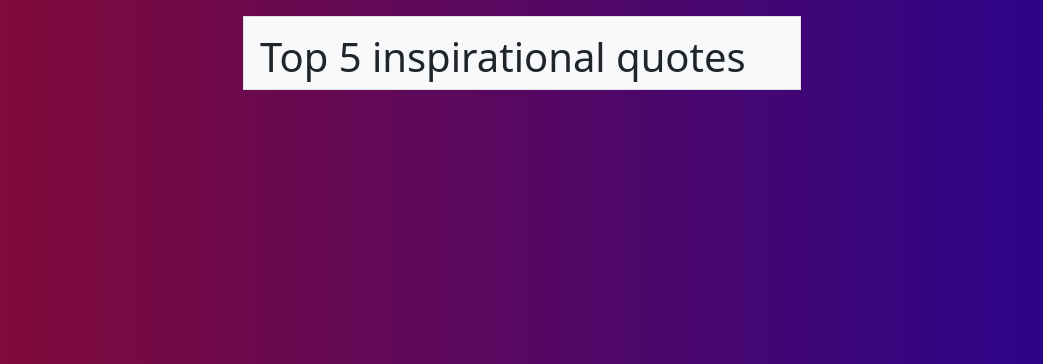
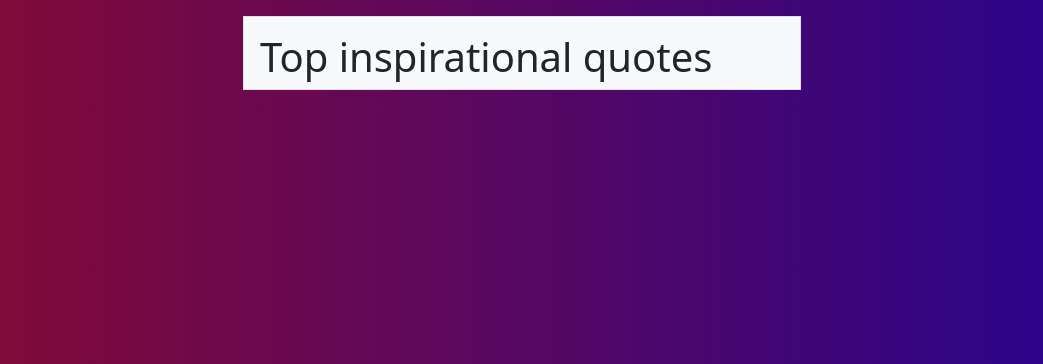
Before and after one commit to phigames/ld48, a Django app: page /leaderboard/ in a window 1280 px wide. Shown: the part 56-420 px from the top of the page, without its empty margins (118-1161 px from the left). Run offline with Django 3.2, Linux system fonts and the light colour scheme; data that the repository does not hold is empty; parts of the project's set-up code (start-up, migrations or seed data) failed here and were passed over; some libraries are stand-ins or nearby versions.

Commit message:
more top quotes

```diff
--- a/ld48/templates/ld48/leaderboard.html
+++ b/ld48/templates/ld48/leaderboard.html
@@ -4,7 +4,7 @@
 
 {% block content %}
 <div class="container p-0">
-    <h1>Top 5 inspirational quotes</h1>
+    <h1>Top inspirational quotes</h1>
     <div class="row gy-3">
         {% for post in posts %}
             {% if forloop.counter == 1 %}
--- a/ld48/views.py
+++ b/ld48/views.py
@@ -90,7 +90,7 @@ def posts(request: HttpRequest, username: str):
 @require_http_methods(["GET"])
 @ensure_csrf_cookie
 def leaderboard(request: HttpRequest):
-    posts = models.Post.objects.order_by("-average_rating", "-n_ratings")[:5]
+    posts = models.Post.objects.order_by("-average_rating", "-n_ratings")[:15]
     context = {
         "posts": posts,
     }
```
